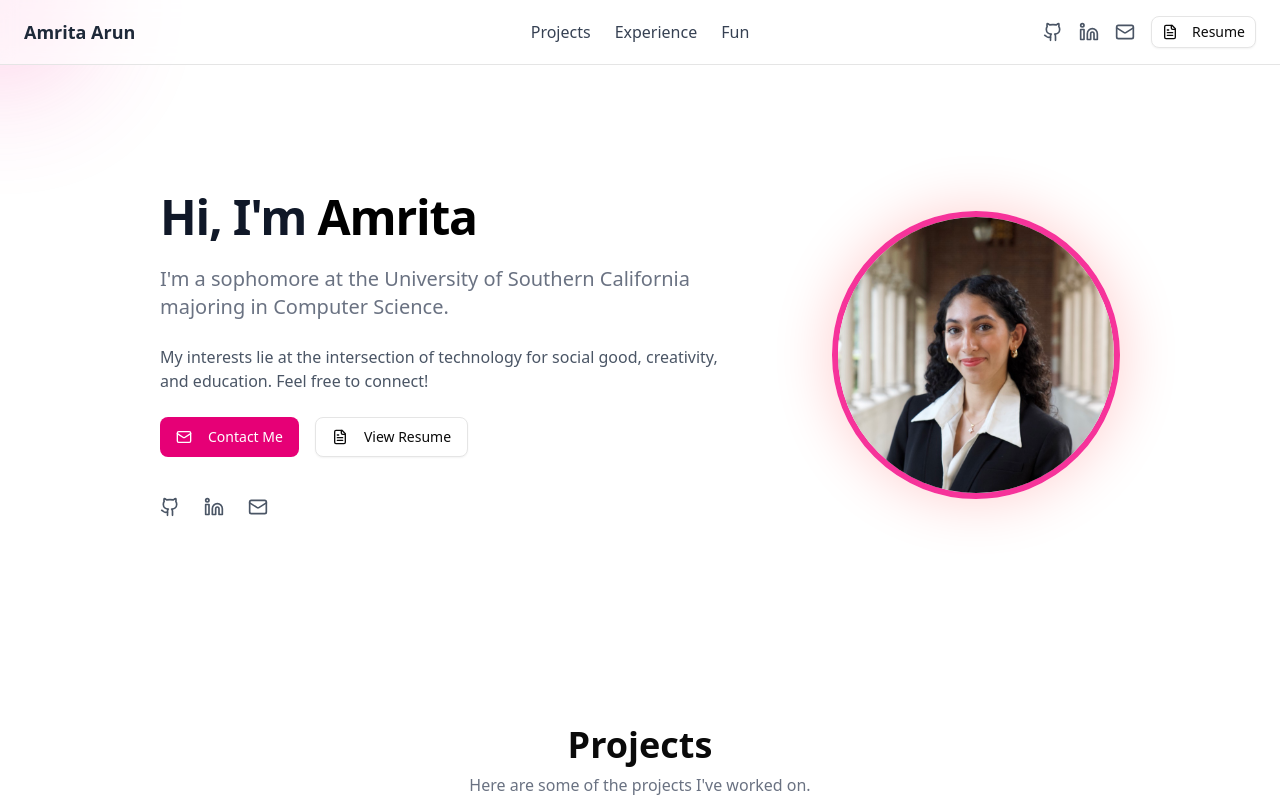
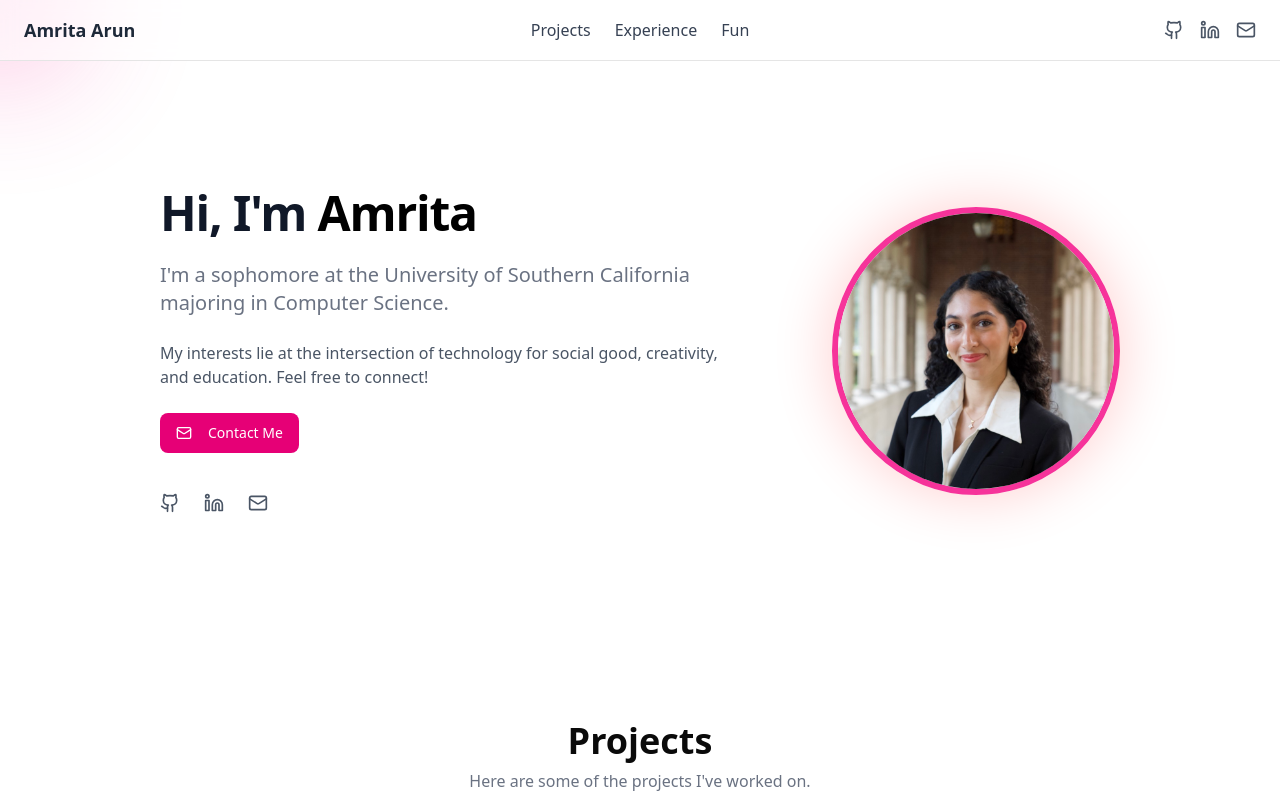
Before and after one commit to amrita-arun/personal-website-v2, a Next.js app in the folder personal-website/: page / in a window 1280 px wide. Shown: the top 800 px of the page. Built offline with nearby package versions, Linux system fonts and the light colour scheme.

Commit message:
fixed resume buttons

```diff
--- a/personal-website/components/Bio.tsx
+++ b/personal-website/components/Bio.tsx
@@ -30,13 +30,13 @@ const Bio = () => {
             <Mail className="mr-2 h-4 w-4" />
             <Link href="mailto:asarun@usc.edu">Contact Me</Link>
           </Button>
-          <a href="/resume.pdf" target="_blank" rel="noopener noreferrer">
+          {/* <a href="/resume.pdf" target="_blank" rel="noopener noreferrer">
 
             <Button variant="outline" size="lg">
                 <FileText className="mr-2 h-4 w-4" />
                 View Resume
             </Button>
-            </a>
+            </a> */}
         </div>
 
         {/* Social Icons */}
--- a/personal-website/components/Header.tsx
+++ b/personal-website/components/Header.tsx
@@ -57,12 +57,12 @@ const Header = () => {
             <Mail className="w-5 h-5" />
           </Link>
 
-          <Link href="/resume.pdf" target="_blank" rel="noopener noreferrer">
+          {/* <Link href="/resume.pdf" target="_blank" rel="noopener noreferrer">
             <Button variant="outline" size="sm" className="hover:bg-pink-500 hover:text-white transition-all">
                 <FileText className="mr-2 h-4 w-4" />
                 Resume
             </Button>
-        </Link>
+        </Link> */}
 
         </div>
 
```
